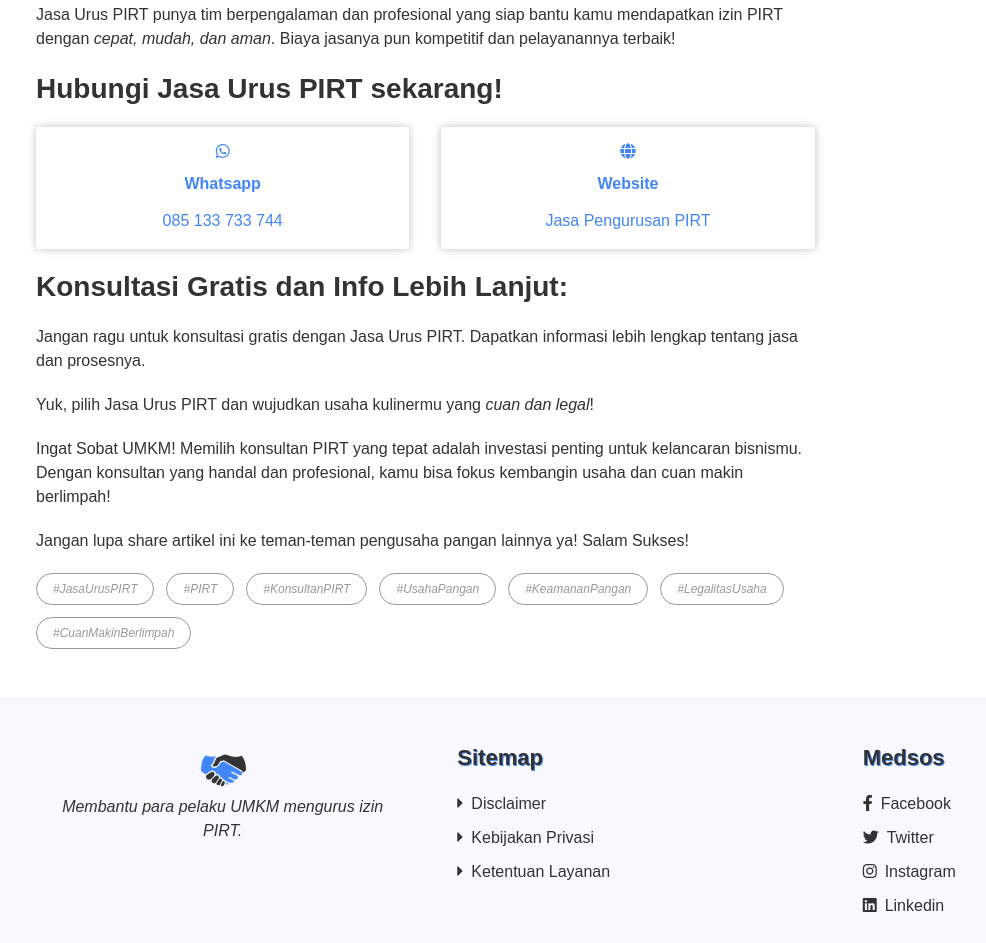
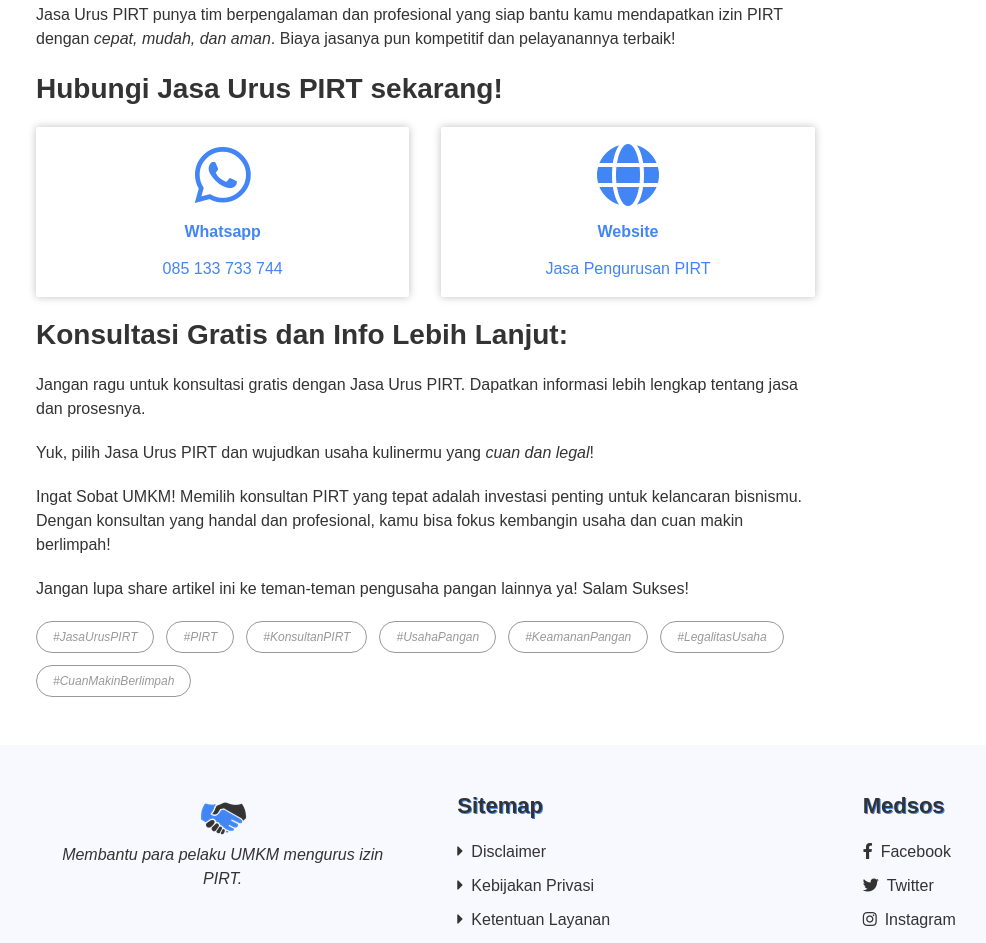
Before and after one commit to jasauruspirt/jasauruspirt.github.io, a plain HTML site: page tips-jitu-memilih-konsultan-pirt-yang-tepat.html in a window 1280 px wide. Shown: the part 2122-3065 px from the top of the page, without its empty margins (12-998 px from the left). Drawn offline with Linux system fonts and the light colour scheme.

Commit message:
Add files via upload

```diff
--- a/tips-jitu-memilih-konsultan-pirt-yang-tepat.html
+++ b/tips-jitu-memilih-konsultan-pirt-yang-tepat.html
@@ -247,12 +247,12 @@
 			<b class="alt-heading">Hubungi Jasa Urus PIRT sekarang!</b>
 			<div class="grid">
 				<a href="https://wa.me/6285133733744" target="_blank" rel="nofollow" class="card flex-center-down">
-					<span class="fab fa-whatsapp fs-32"></span>
+					<span class="fab fa-whatsapp fs-64"></span>
 					<b>Whatsapp</b>
 					<p>085 133 733 744</p>
 				</a>
 				<a href="/" class="card flex-center-down">
-					<span class="fas fa-globe fs-32"></span>
+					<span class="fas fa-globe fs-64"></span>
 					<b>Website</b>
 					<p>Jasa Pengurusan PIRT</p>
 				</a>
```
